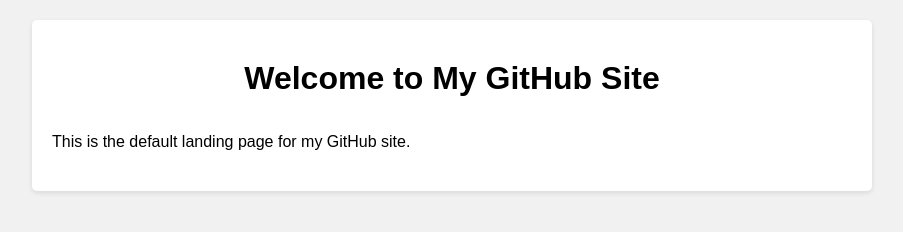
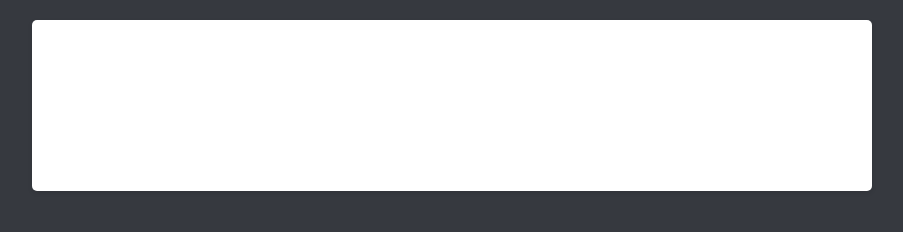
Before and after one commit to 4skep/4skep, a plain HTML site: page index.html in a window 1280 px wide. Shown: the whole page, without its empty margins (188-1091 px from the left). Drawn offline with Linux system fonts and the light colour scheme.

Commit message:
Update index.html

```diff
--- a/index.html
+++ b/index.html
@@ -6,8 +6,9 @@
   <title>My GitHub Site</title>
   <style>
     body {
-      font-family: Arial, sans-serif;
-      background-color: #f1f1f1;
+      background-color: #36393f;
+      color: #fff;
+      font-family: Comic Sans MS, sans-serif;
       margin: 0;
       padding: 0;
     }
```
